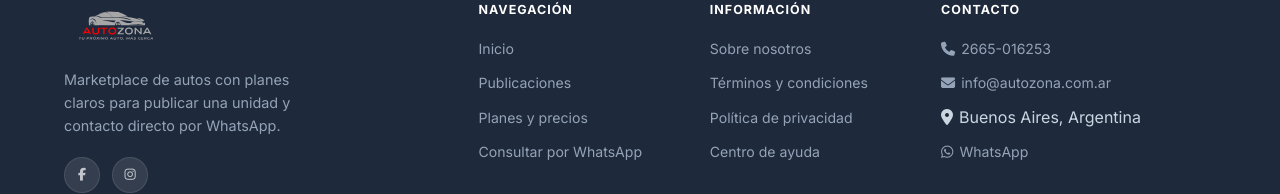
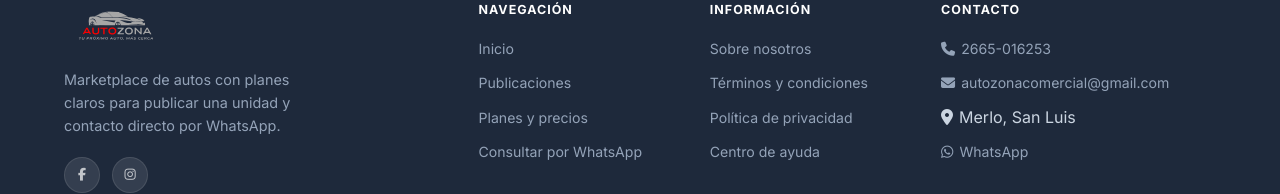
Before and after one commit to nicogomez94/gonzapp, a React (Vite) app in the folder frontend/: page / in a window 1280 px wide. Shown: the part 5361-5555 px from the top of the page. Built offline with nearby package versions, Linux system fonts and the light colour scheme; no server answers.

Commit message:
fix error prod 500. y footer

```diff
--- a/frontend/src/components/Footer.jsx
+++ b/frontend/src/components/Footer.jsx
@@ -41,8 +41,8 @@ export default function Footer() {
             <h4>Contacto</h4>
             <ul>
               <li><a href="tel:2665016253"><i className="fa-solid fa-phone" style={{ marginRight: 6 }} />2665-016253</a></li>
-              <li><a href="mailto:info@autozona.com.ar"><i className="fa-solid fa-envelope" style={{ marginRight: 6 }} />info@autozona.com.ar</a></li>
-              <li><span><i className="fa-solid fa-location-dot" style={{ marginRight: 6 }} />Buenos Aires, Argentina</span></li>
+              <li><a href="mailto:autozonacomercial@gmail.com"><i className="fa-solid fa-envelope" style={{ marginRight: 6 }} />autozonacomercial@gmail.com</a></li>
+              <li><span><i className="fa-solid fa-location-dot" style={{ marginRight: 6 }} />Merlo, San Luis</span></li>
               <li><a href="https://wa.me/542665016253" target="_blank" rel="noreferrer"><i className="fa-brands fa-whatsapp" style={{ marginRight: 6 }} />WhatsApp</a></li>
             </ul>
           </div>
```
Also changed, not shown: 1 other file (tests, documents, lock files or other folders).
